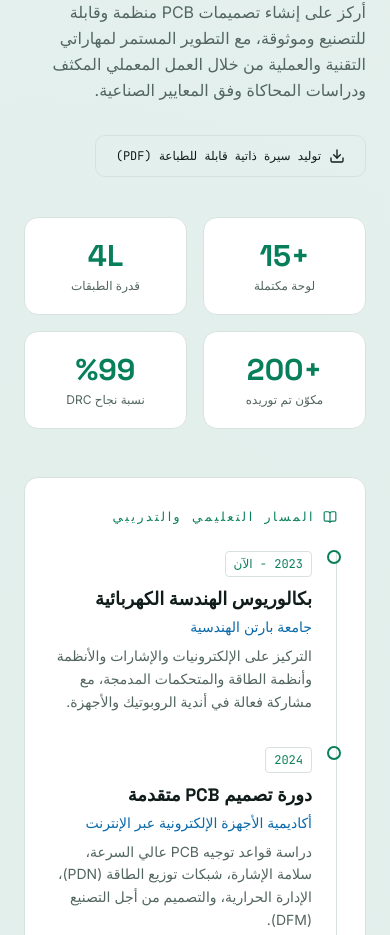
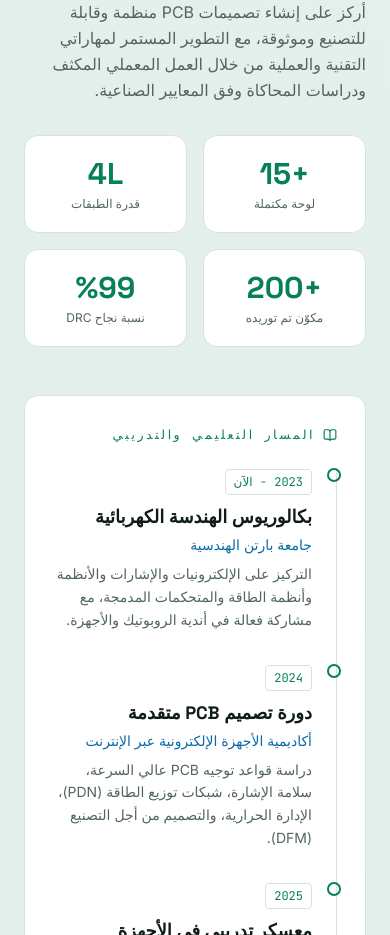
Before and after one commit to asy-stu/PCB-1, a React (Vite) app: page /#/ in a window 390 px wide. Shown: the part 1250-2185 px from the top of the page. Built offline with nearby package versions, Linux system fonts and the light colour scheme.

Commit message:
Audit responsiveness, functionality and performance

```diff
--- a/src/components/About.jsx
+++ b/src/components/About.jsx
@@ -1,5 +1,5 @@
 import { useTranslation } from "react-i18next";
-import { GraduationCap, Download, BookOpen } from "lucide-react";
+import { GraduationCap, BookOpen } from "lucide-react";
 import SectionHeader from "./SectionHeader";
 
 export default function About() {
@@ -15,10 +15,6 @@ export default function About() {
         <div className="fade-up">
           <p className="text-lg md:text-xl font-medium mb-5 site-accent">{t("about.headline")}</p>
           <p className="leading-relaxed mb-8" style={{ color: "var(--site-text-muted)" }}>{t("about.body")}</p>
-
-          <button className="btn-ghost inline-flex items-center gap-2 px-5 py-3 text-xs mb-10">
-            <Download className="w-4 h-4" /> {t("about.cv")}
-          </button>
 
           <div className="grid grid-cols-2 sm:grid-cols-4 gap-4">
             {stats.map((s, i) => (
```
